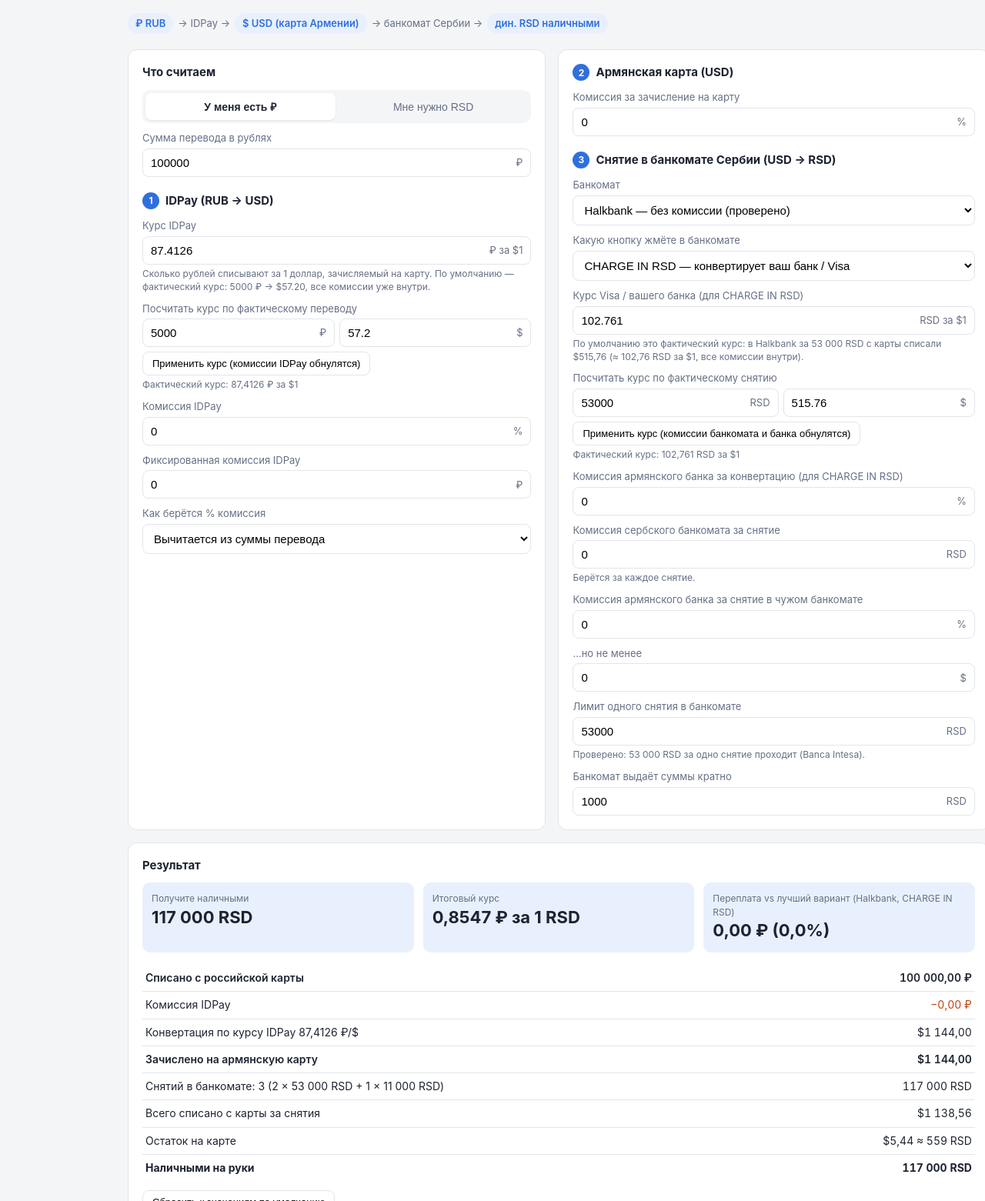
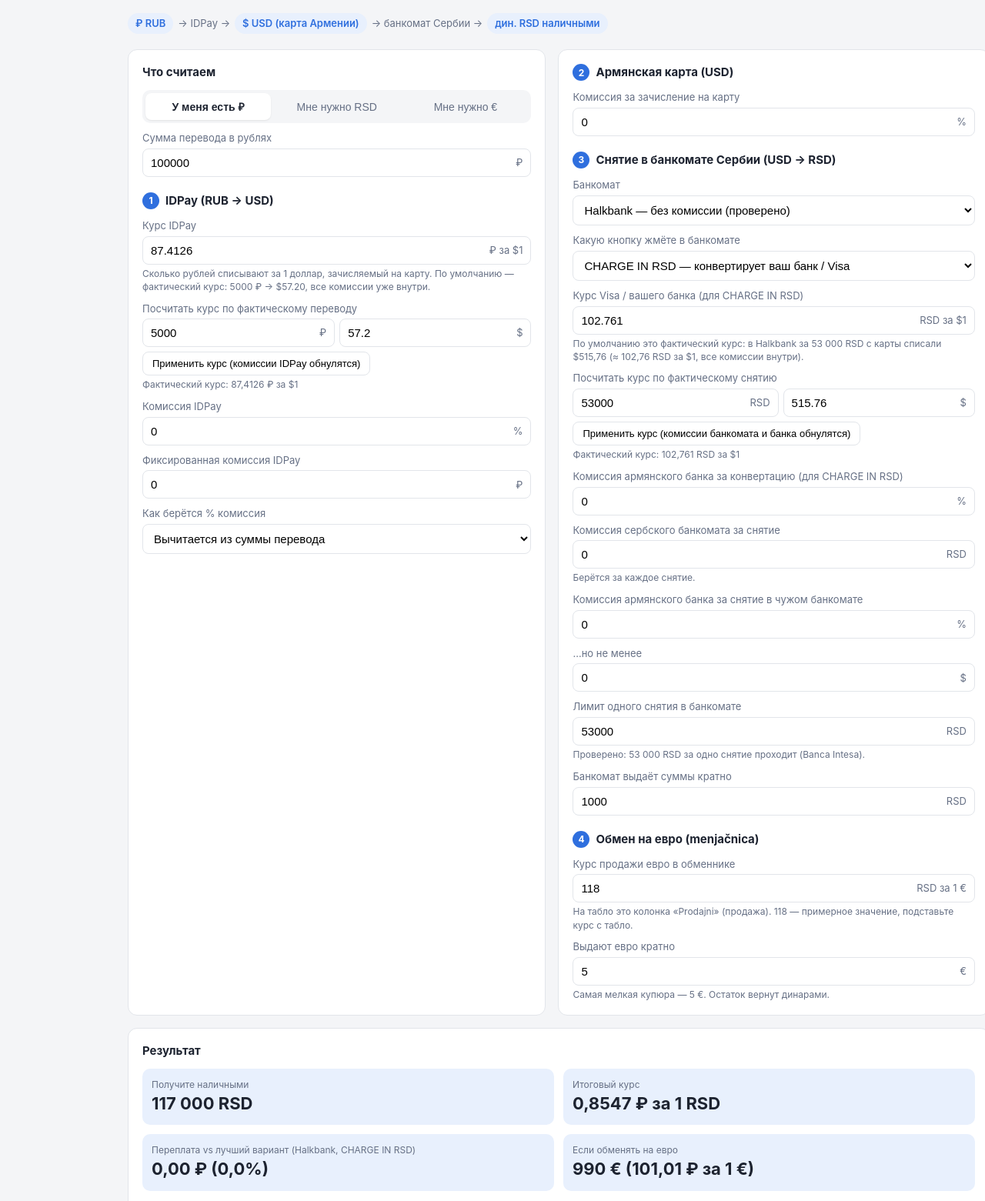
Before and after one commit to DrGringo/dbeaver-landing-page, a website: page public/calculator.html in a window 1280 px wide. Shown: the part 103-1664 px from the top of the page at 77% size. Drawn offline with Linux system fonts and the light colour scheme.

Commit message:
Add EUR mode: withdraw RSD and exchange in a menjačnica
Co-Authored-By: Claude Opus 5.5 <noreply@anthropic.com>
Claude-Session: https://claude.ai/code/session_01D6jUPhmiPJkXJWTpDb1tSo

```diff
--- a/public/calculator.html
+++ b/public/calculator.html
@@ -36,7 +36,7 @@
   .tabs button { flex: 1; border: 0; background: transparent; padding: 8px; border-radius: 8px; font-size: 14px; cursor: pointer; color: var(--muted); }
   .tabs button.active { background: #fff; color: var(--text); font-weight: 600; box-shadow: 0 1px 2px rgba(0,0,0,.08); }
   .result { grid-column: 1 / -1; }
-  .big { display: grid; grid-template-columns: repeat(3, 1fr); gap: 12px; margin-bottom: 16px; }
+  .big { display: grid; grid-template-columns: repeat(2, 1fr); gap: 12px; margin-bottom: 16px; }
   @media (max-width: 760px) { .big { grid-template-columns: 1fr; } }
   .big div { background: var(--accent-soft); border-radius: 10px; padding: 12px; }
   .big small { display: block; color: var(--muted); font-size: 12px; }
@@ -69,6 +69,7 @@
       <div class="tabs">
         <button type="button" data-mode="forward" class="active">У меня есть ₽</button>
         <button type="button" data-mode="reverse">Мне нужно RSD</button>
+        <button type="button" data-mode="eur">Мне нужно €</button>
       </div>
       <div id="forwardBox">
         <label for="amountRub">Сумма перевода в рублях</label>
@@ -77,6 +78,11 @@
       <div id="reverseBox" hidden>
         <label for="amountRsd">Сколько динаров нужно получить на руки</label>
         <div class="field"><input id="amountRsd" type="number" step="any" min="0" value="50000"><span class="unit">RSD</span></div>
+      </div>
+      <div id="eurBox" hidden>
+        <label for="amountEur">Сколько евро нужно получить на руки</label>
+        <div class="field"><input id="amountEur" type="number" step="any" min="0" value="500"><span class="unit">€</span></div>
+        <div class="hint">Снимаем динары в банкомате и меняем их на евро в обменнике (menjačnica).</div>
       </div>
 
       <h2 style="margin-top:20px"><span class="num">1</span>IDPay (RUB → USD)</h2>
@@ -150,6 +156,14 @@
       <div class="hint">Проверено: 53 000 RSD за одно снятие проходит (Banca Intesa).</div>
       <label for="atmStep">Банкомат выдаёт суммы кратно</label>
       <div class="field"><input id="atmStep" type="number" step="any" min="1" value="1000"><span class="unit">RSD</span></div>
+
+      <h2 style="margin-top:20px"><span class="num">4</span>Обмен на евро (menjačnica)</h2>
+      <label for="eurRate">Курс продажи евро в обменнике</label>
+      <div class="field"><input id="eurRate" type="number" step="any" min="0" value="118"><span class="unit">RSD за 1 €</span></div>
+      <div class="hint">На табло это колонка «Prodajni» (продажа). 118 — примерное значение, подставьте курс с табло.</div>
+      <label for="eurStep">Выдают евро кратно</label>
+      <div class="field"><input id="eurStep" type="number" step="any" min="1" value="5"><span class="unit">€</span></div>
+      <div class="hint">Самая мелкая купюра — 5 €. Остаток вернут динарами.</div>
     </div>
 
     <div class="card result">
@@ -158,6 +172,7 @@
         <div><small id="bigLabel1">Получите наличными</small><b id="big1">—</b></div>
         <div><small>Итоговый курс</small><b id="big2">—</b></div>
         <div><small>Переплата vs лучший вариант (Halkbank, CHARGE IN RSD)</small><b id="big3">—</b></div>
+        <div><small id="bigLabel4">Если обменять на евро</small><b id="big4">—</b></div>
       </div>
       <table id="breakdown"></table>
       <div class="warn" id="warn"></div>
@@ -172,8 +187,8 @@
 <script>
 (function () {
   const ids = ['amountRub','amountRsd','idpayRate','idpayPct','idpayFix','idpayPctMode','armInPct',
-               'usdRsd','fxPct','atmFee','armAtmPct','armAtmMin','atmLimit','atmStep','factRub','factUsd','chargeIn','dccRate','dccMarkup','atmPreset','factRsd','factUsdOut'];
-  const STORE = 'rub-rsd-calc-v4';
+               'usdRsd','fxPct','atmFee','armAtmPct','armAtmMin','atmLimit','atmStep','factRub','factUsd','chargeIn','dccRate','dccMarkup','atmPreset','factRsd','factUsdOut','amountEur','eurRate','eurStep'];
+  const STORE = 'rub-rsd-calc-v5';
   const el = id => document.getElementById(id);
   const defaults = {};
   ids.forEach(id => defaults[id] = el(id).value);
@@ -204,6 +219,7 @@
       armInPct: num('armInPct') / 100, usdRsd: num('usdRsd'), fxPct: num('fxPct') / 100,
       atmFee: num('atmFee'), armAtmPct: num('armAtmPct') / 100, armAtmMin: num('armAtmMin'),
       atmLimit: num('atmLimit'), atmStep: Math.max(1, num('atmStep')),
+      eurRate: num('eurRate'), eurStep: Math.max(1, num('eurStep')),
       chargeIn: el('chargeIn').value, dccRate: num('dccRate'), dccMarkup: num('dccMarkup') / 100,
     };
   }
@@ -266,8 +282,7 @@
     return { R, s1, ops, leftover: B };
   }
 
-  function reverse(p) {
-    const D = num('amountRsd');
+  function reverse(p, D) {
     const limit = p.atmLimit > 0 ? Math.floor(p.atmLimit / p.atmStep) * p.atmStep : Infinity;
     const target = Math.ceil(D / p.atmStep) * p.atmStep;
     const ops = [];
@@ -282,16 +297,28 @@
     return { R, s1, ops, leftover: s1.usdOnCard - usdNeeded, D, target };
   }
 
+  // RSD to withdraw for the selected mode
+  function needRsd(p) {
+    if (mode === 'eur') return p.eurRate > 0 ? Math.ceil(num('amountEur') * p.eurRate) : 0;
+    return num('amountRsd');
+  }
+  // Exchange RSD cash for EUR in a menjačnica
+  function toEur(cashRsd, p) {
+    if (!(p.eurRate > 0)) return { eur: NaN, restRsd: cashRsd };
+    const eur = Math.floor(cashRsd / p.eurRate / p.eurStep) * p.eurStep;
+    return { eur, restRsd: cashRsd - eur * p.eurRate };
+  }
+
   function render() {
     const p = params();
     const warn = [];
     el('dccBox').hidden = p.chargeIn !== 'usd';
     if (!(p.idpayRate > 0) || !(p.usdRsd > 0) || (p.chargeIn === 'usd' && !(p.dccRate > 0))) {
       el('breakdown').innerHTML = ''; el('warn').textContent = 'Укажите курсы IDPay и USD→RSD.';
-      ['big1','big2','big3'].forEach(i => el(i).textContent = '—'); return;
+      ['big1','big2','big3','big4'].forEach(i => el(i).textContent = '—'); return;
     }
     if (p.idpayPct >= 1 || p.armInPct >= 1) warn.push('Комиссия не может быть 100% и более.');
-    const r = mode === 'forward' ? forward(p) : reverse(p);
+    const r = mode === 'forward' ? forward(p) : reverse(p, needRsd(p));
     const cash = r.ops.reduce((s, o) => s + o.W, 0);
     const atmFees = r.ops.length * p.atmFee;
     const fxFees = r.ops.reduce((s, o) => s + o.fx, 0);
@@ -308,6 +335,16 @@
     el('bigLabel1').textContent = mode === 'forward' ? 'Получите наличными' : 'Нужно перевести';
     el('big1').textContent = mode === 'forward' ? rsd(cash) : rub(r.R);
     el('big2').textContent = cash > 0 ? fmt(effRubPerRsd, 4) + ' ₽ за 1 RSD' : '—';
+    const ex = toEur(cash, p);
+    const eurFmt = v => fmt(v, 0) + ' €';
+    if (mode === 'eur') {
+      el('bigLabel4').textContent = 'Получите в евро';
+      el('big4').textContent = Number.isFinite(ex.eur) ? eurFmt(ex.eur) + (ex.restRsd >= 1 ? ' + ' + rsd(ex.restRsd) : '') : '—';
+      el('big2').textContent = ex.eur > 0 ? fmt(r.R / ex.eur, 2) + ' ₽ за 1 €' : '—';
+    } else {
+      el('bigLabel4').textContent = 'Если обменять на евро';
+      el('big4').textContent = Number.isFinite(ex.eur) ? eurFmt(ex.eur) + ' (' + (ex.eur > 0 ? fmt(r.R / ex.eur, 2) + ' ₽ за 1 €' : '—') + ')' : '—';
+    }
     el('big3').textContent = Number.isFinite(lossRub) && r.R > 0 ? rub(lossRub) + ' (' + fmt(lossRub / r.R * 100, 1) + '%)' : '—';
 
     const rows = [];
@@ -330,17 +367,22 @@
     row('Всего списано с карты за снятия', usd(usdSpent));
     row('Остаток на карте', usd(Math.max(0, r.leftover)) + ' ≈ ' + rsd(Math.max(0, r.leftover) * rsdPerUsd(p)));
     row('Наличными на руки', rsd(cash), 'total');
+    if (Number.isFinite(ex.eur)) {
+      row(`Обмен в menjačnica по ${fmt(p.eurRate, 2)} RSD за 1 €`, eurFmt(ex.eur), 'step');
+      if (ex.restRsd >= 1) row('Сдача динарами', rsd(ex.restRsd));
+      row('В евро на руки', eurFmt(ex.eur) + ' (' + (ex.eur > 0 ? fmt(r.R / ex.eur, 2) + ' ₽ за 1 €' : '—') + ')', 'total');
+    }
     el('breakdown').innerHTML = rows.join('');
 
     if (mode === 'forward' && r.ops.length === 0 && r.R > 0) warn.push('Суммы не хватает даже на одно снятие с учётом комиссий.');
-    if (mode === 'reverse' && r.target !== r.D) warn.push(`Банкомат выдаёт кратно ${rsd(p.atmStep)}, поэтому сумма округлена до ${rsd(r.target)}.`);
+    if (mode !== 'forward' && r.target !== r.D) warn.push(`Банкомат выдаёт кратно ${rsd(p.atmStep)}, поэтому сумма округлена до ${rsd(r.target)}.`);
     el('warn').textContent = warn.join(' ');
 
     // Compare with the other ATM button
     const alt = Object.assign({}, p, { chargeIn: p.chargeIn === 'usd' ? 'rsd' : 'usd' });
     let cmp = '';
     if (p.chargeIn === 'usd') {
-      const a = mode === 'forward' ? forward(alt) : reverse(alt);
+      const a = mode === 'forward' ? forward(alt) : reverse(alt, needRsd(alt));
       const aCash = a.ops.reduce((s, o) => s + o.W, 0);
       const name = alt.chargeIn === 'usd' ? 'CHARGE IN USD' : 'CHARGE IN RSD';
       if (mode === 'forward') {
@@ -388,6 +430,7 @@
     document.querySelectorAll('.tabs button').forEach(b => b.classList.toggle('active', b.dataset.mode === m));
     el('forwardBox').hidden = m !== 'forward';
     el('reverseBox').hidden = m !== 'reverse';
+    el('eurBox').hidden = m !== 'eur';
     save(); render();
   }
   document.querySelectorAll('.tabs button').forEach(b => b.addEventListener('click', () => setMode(b.dataset.mode)));
```
